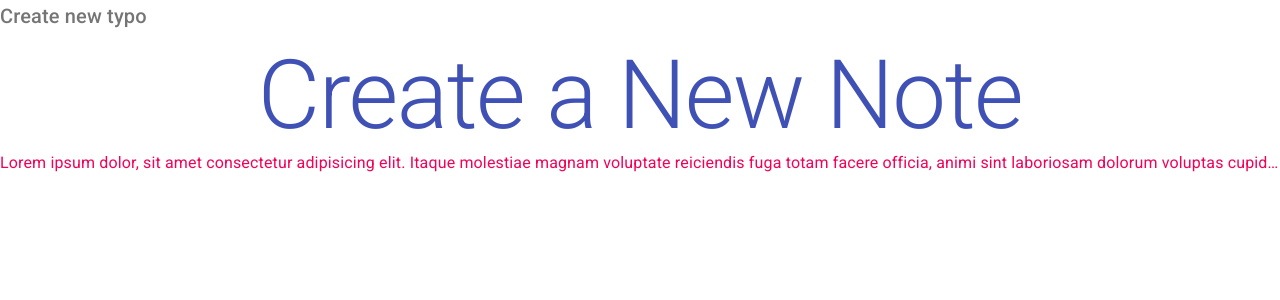
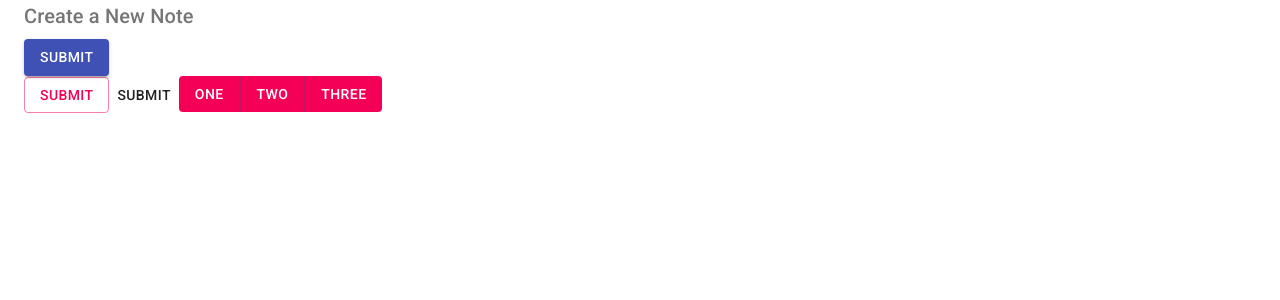
Before and after one commit to SalmaGira/material-ui-note-app, a React (Create React App) app: page /create in a window 1280 px wide. Shown: the top 300 px of the page. Built offline with nearby package versions, Linux system fonts and the light colour scheme.

Commit message:
applying buttons

```diff
--- a/src/pages/Create.js
+++ b/src/pages/Create.js
@@ -1,27 +1,43 @@
 import React from "react";
 import Typography from "@material-ui/core/Typography";
+import Button from "@material-ui/core/Button";
+import ButtonGroup from "@material-ui/core/ButtonGroup";
+import Container from "@material-ui/core/Container";
 
 export default function Create() {
   return (
-    <div>
+    <Container size="sm">
       <Typography
         variant="h6"
         color="textSecondary"
         component="h2"
         gutterBottom
       >
-        Create new typo
+        Create a New Note
       </Typography>
 
-      <Typography variant="h1" color="primary" align="center">
-        Create a New Note
-      </Typography>
-      <Typography noWrap color="secondary">
-        Lorem ipsum dolor, sit amet consectetur adipisicing elit. Itaque
-        molestiae magnam voluptate reiciendis fuga totam facere officia, animi
-        sint laboriosam dolorum voluptas cupiditate explicabo dolore veritatis
-        recusandae rem inventore sunt.
-      </Typography>
-    </div>
+      <Button
+        onClick={() => console.log("you clicked me")}
+        type="submit"
+        color="primary"
+        variant="contained"
+      >
+        Submit
+      </Button>
+      <br />
+
+      <Button type="submit" color="secondary" variant="outlined">
+        Submit
+      </Button>
+      <Button type="submit" color="default">
+        Submit
+      </Button>
+
+      <ButtonGroup color="secondary" variant="contained" disableElevation>
+        <Button>One</Button>
+        <Button>Two</Button>
+        <Button>Three</Button>
+      </ButtonGroup>
+    </Container>
   );
 }
```
